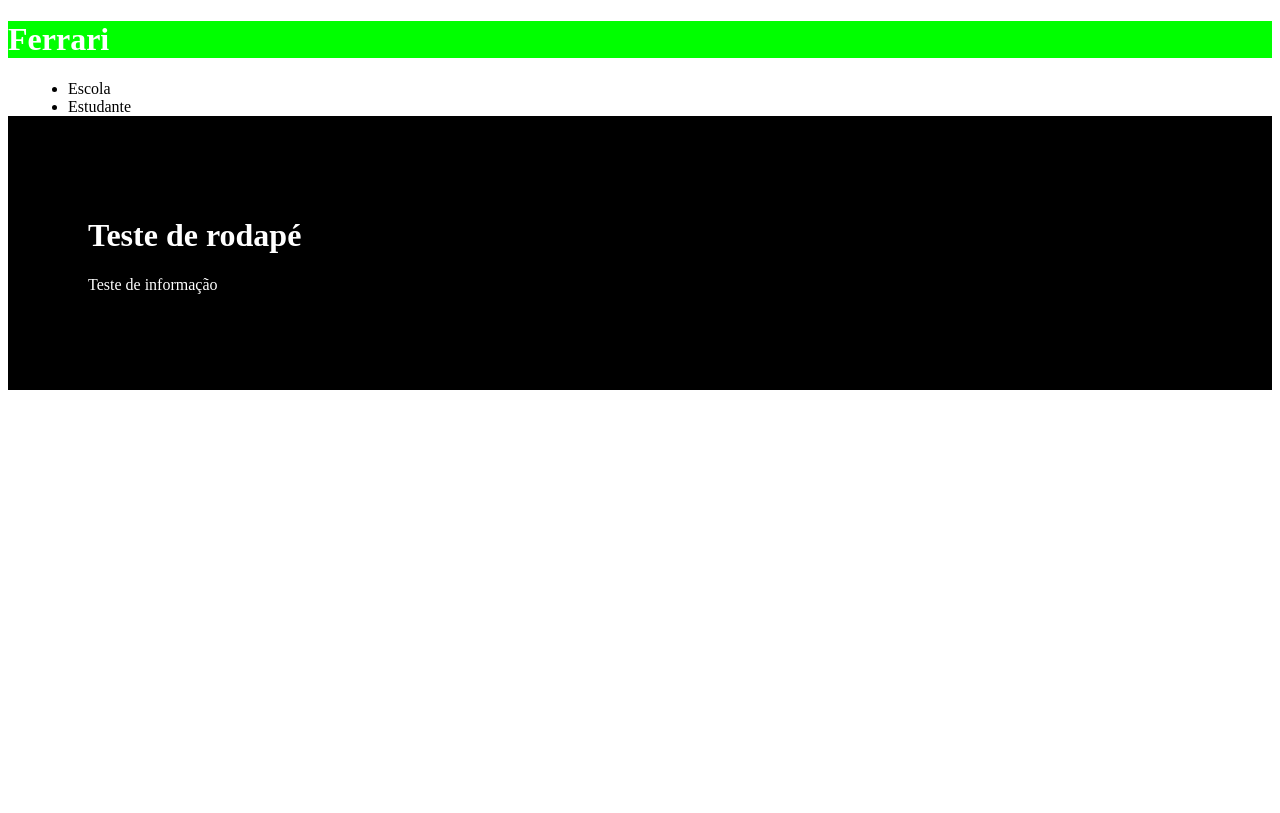
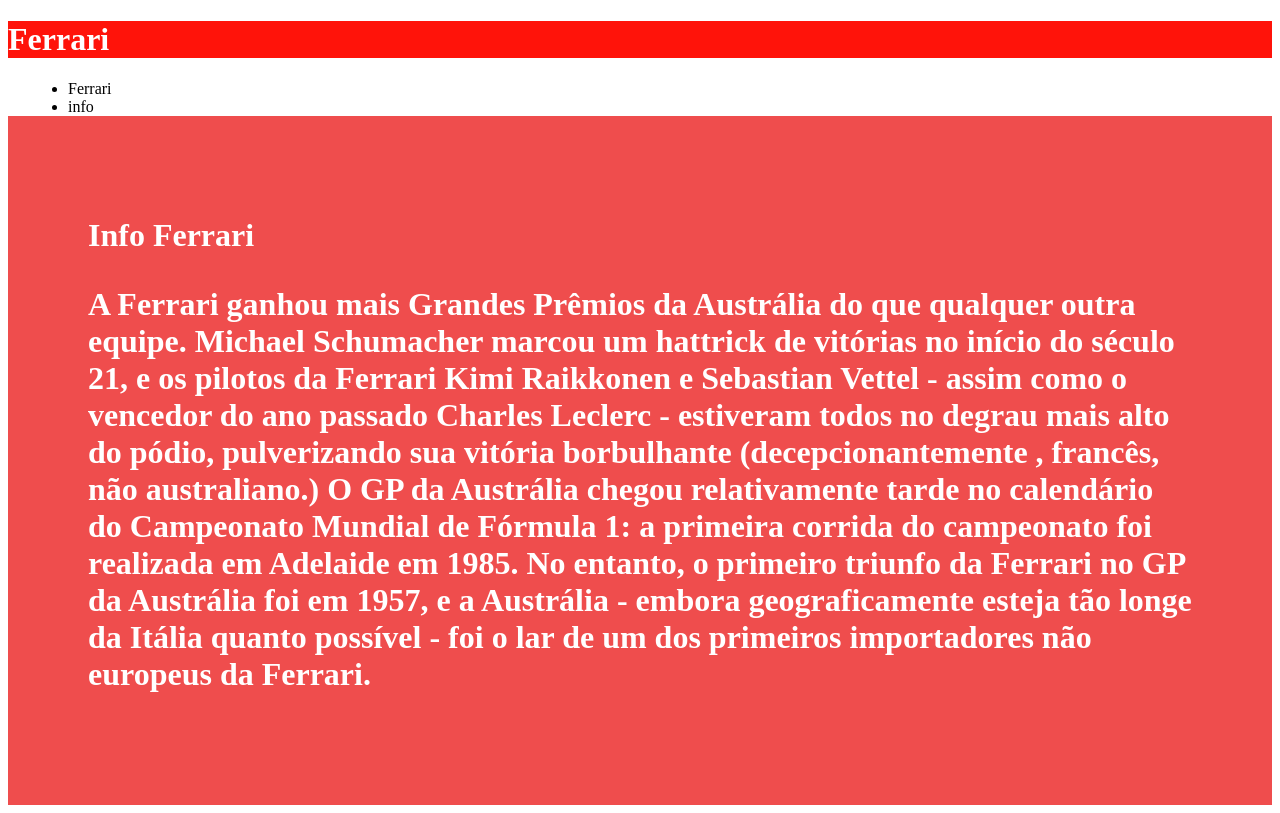
Before and after one commit to luizrando/projeto-rando, a plain HTML site: page luiz.html in a window 1280 px wide. Drawn offline with Linux system fonts and the light colour scheme.

Commit message:
Add files via upload

```diff
--- a/luiz.css
+++ b/luiz.css
@@ -1,5 +1,5 @@
 .cabecalho{
-    background-color: rgb(0, 255, 0);
+    background-color: rgb(255, 19, 10);
     color: rgb(255, 255, 255);
 }
 
@@ -21,7 +21,7 @@
 }
 
 footer{
-    background-color: black;
+    background-color: rgba(233, 0, 0, 0.699);
     padding: 80px;
     color: white;
 }
--- a/luiz.html
+++ b/luiz.html
@@ -13,12 +13,15 @@
     </header>
     <img class="imagem" src="" alt="">
     <ul class="lista">
-        <li>Escola</li>
-        <li>Estudante</li>
+        <li>Ferrari</li>
+        <li>info</li><div class="FullVideo__play-block__XAB0EY1s"></div>
     </ul>
     <footer>
-        <h1>Teste de rodapé</h1>
-        <p>Teste de informação</p>
+        <h1>Info Ferrari<h1>
+
+
+
+        <p>A Ferrari ganhou mais Grandes Prêmios da Austrália do que qualquer outra equipe. Michael Schumacher marcou um hattrick de vitórias no início do século 21, e os pilotos da Ferrari Kimi Raikkonen e Sebastian Vettel - assim como o vencedor do ano passado Charles Leclerc - estiveram todos no degrau mais alto do pódio, pulverizando sua vitória borbulhante (decepcionantemente , francês, não australiano.) O GP da Austrália chegou relativamente tarde no calendário do Campeonato Mundial de Fórmula 1: a primeira corrida do campeonato foi realizada em Adelaide em 1985. No entanto, o primeiro triunfo da Ferrari no GP da Austrália foi em 1957, e a Austrália - embora geograficamente esteja tão longe da Itália quanto possível - foi o lar de um dos primeiros importadores não europeus da Ferrari.</p>
     </footer>
 </body>
 </html>
```
